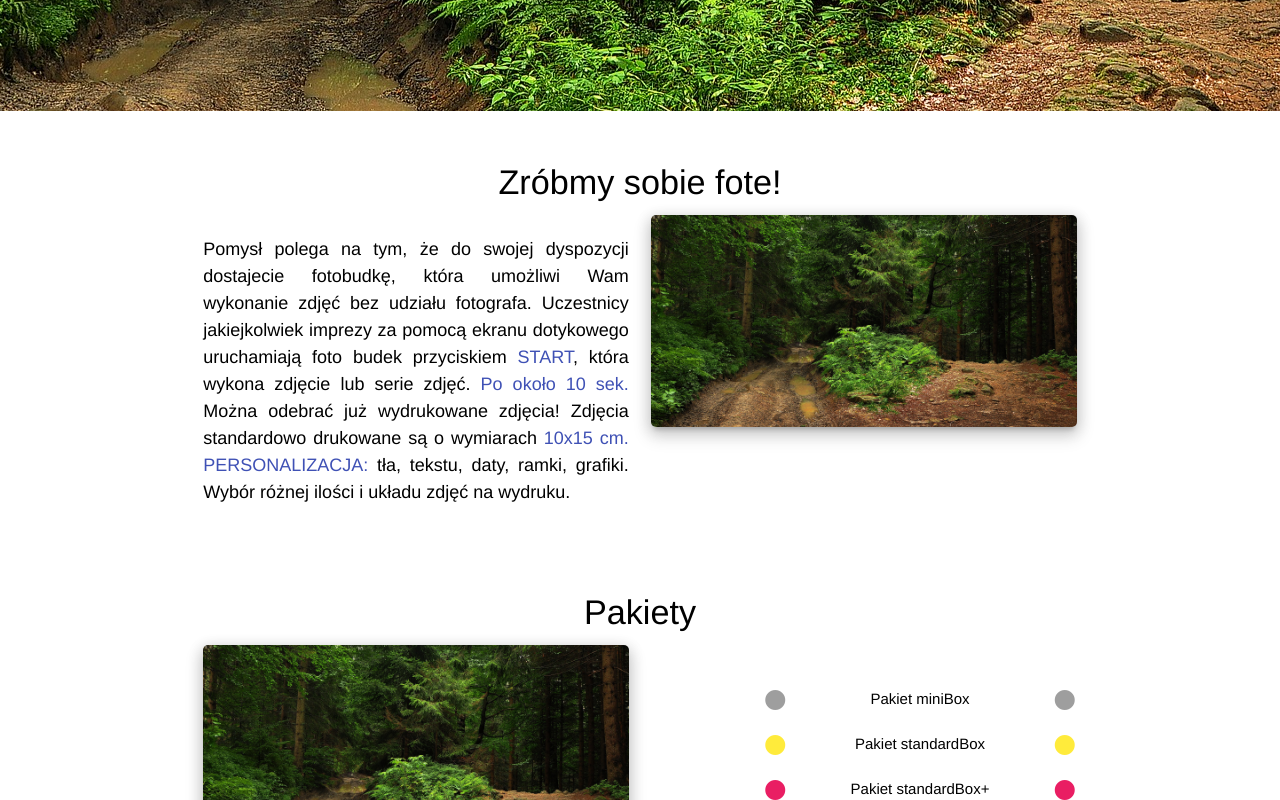
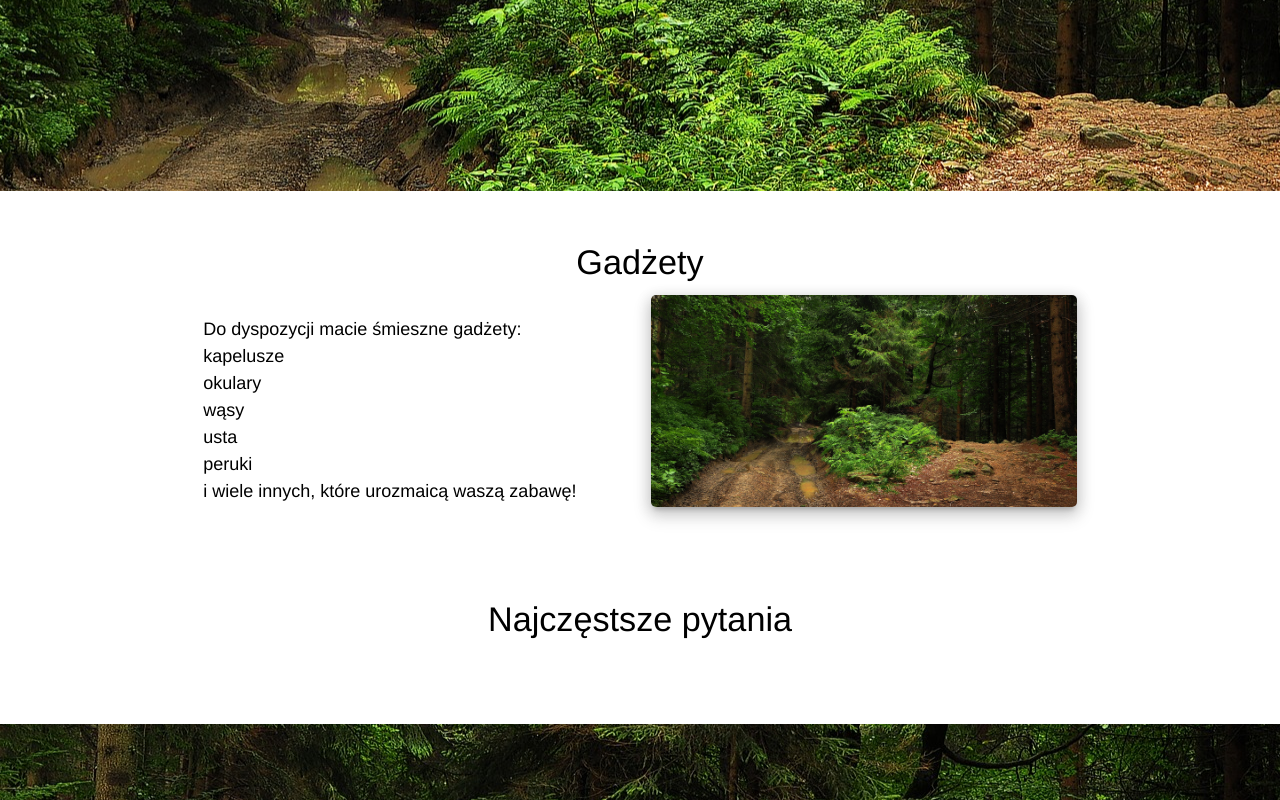
Before and after one commit to LTurza/Foto4FunBox, a Vue app: page / in a window 1280 px wide. Shown: the part 2000-2800 px from the top of the page. Built offline with nearby package versions, Linux system fonts and the light colour scheme.

Commit message:
home v1.0

```diff
--- a/src/App.vue
+++ b/src/App.vue
@@ -2,17 +2,20 @@
   <div id="app">
     <app-nav-bar/>
     <router-view/>
+    <app-footer/>
   </div>
 </template>
 
 <script>
 
 import NavBar from "./components/Shared/NavBar/NavBar";
+import Footer from "./components/Shared/Footer/Footer";
 
 export default {
   name: 'App',
   components: {
-  appNavBar: NavBar
+  appNavBar: NavBar,
+    appFooter: Footer
   }
 }
 </script>
--- a/src/components/HomePage/Elements/BgImage.vue
+++ b/src/components/HomePage/Elements/BgImage.vue
@@ -13,7 +13,7 @@
 
 <style scoped>
    .bg {
-      height: 90vh;
+      height: 100vh;
    }
    @media only screen and (max-width: 411px) {
       .bg {
--- a/src/components/HomePage/Elements/Content.vue
+++ b/src/components/HomePage/Elements/Content.vue
@@ -8,7 +8,7 @@
                      <h4  class="center">{{title}}</h4>
                   </div>
                   <div :class="'col s12 m12 l6 justify ' + textSide">
-                     <slot v-if="id === 1"></slot>
+                     <slot v-if="id !== 2"></slot>
                      <div class="row  packets"  v-if="id === 2">
                         <div class="col l9 s8 offset-s2 offset-l3" v-for="(d,index) in desc" :key="index">
                            <i :class="'material-icons left ' + d.cls">brightness_1</i>
@@ -21,7 +21,7 @@
                         </div>
                      </div>
                   </div>
-                  <div :class="'col s10 m10 l6 offset-s1 offset-m1 img' + imgSide">
+                  <div  v-if="id !== 4" :class="'col s10 m10 l6 offset-s1 offset-m1 img' + imgSide">
                      <img :src="url" class="image z-depth-3" alt="">
                   </div>
                </div>
--- a/src/components/HomePage/Home.vue
+++ b/src/components/HomePage/Home.vue
@@ -15,7 +15,7 @@
       </app-content>
       <app-paralax-bg :source="source"/>
       <app-content
-              v-for="content in contentTab"
+              v-for="content in contentTab2"
               :key="content.id"
               :title="content.title"
               :url="content.image"
@@ -24,8 +24,9 @@
               :desc="content.desc"
               :id="content.id"
       >
-         <div v-if="content.id === 1" class="font justify" v-html="content.desc"></div>
+         <div class="font justify" v-html="content.desc"></div>
       </app-content>
+      <app-paralax-bg :source="source"/>
    </div>
 </template>
 
@@ -57,16 +58,40 @@
                   id: 2,
                   title: 'Pakiety',
                   desc: [
-                     { cls: 'grey-text', desc: 'Pakiet miniBox'},
-                     { cls: 'yellow-text', desc: 'Pakiet standardBox'},
-                     { cls: 'pink-text', desc: 'Pakiet standardBox+'},
-                     { cls: 'indigo-text', desc: 'Pakiet VIPBox'}
+                     {cls: 'grey-text', desc: 'Pakiet miniBox'},
+                     {cls: 'yellow-text', desc: 'Pakiet standardBox'},
+                     {cls: 'pink-text', desc: 'Pakiet standardBox+'},
+                     {cls: 'indigo-text', desc: 'Pakiet VIPBox'}
                   ],
                   image: require('./../../assets/bg.jpg'),
                   textSide: 'right',
                   imgSide: 'left',
                }
-            ]
+            ],
+            contentTab2: [
+               {
+                  id: 3,
+                  title: 'Gadżety',
+                  desc: '<ul>' +
+                      '<li>Do dyspozycji macie śmieszne gadżety:</li>' +
+                     '<li>kapelusze</li>'+
+                     '<li>okulary</li>'+
+                     '<li>wąsy</li>'+
+                     '<li>usta</li>'+
+                     '<li>peruki</li>'+
+                     '<li>i wiele innych, które urozmaicą waszą zabawę!</li>'+
+                     '</ul>',
+                  image: require('./../../assets/bg.jpg'),
+                  textSide: 'left',
+                  imgSide: 'right'
+               },
+               {
+                  id: 4,
+                  title: 'Najczęstsze pytania',
+                  desc: '',
+                  textSide: 'center'
+               }
+            ],
          }
       },
       components: {
@@ -81,14 +106,17 @@
    .justify {
       text-align: justify;
    }
+
    .font {
       font-size: 1.2rem;
    }
+
    @media only screen and (max-width: 1024px) {
       .font {
          font-size: 1rem !important;
       }
    }
+
    @media only screen and (min-width: 1025px) {
       .font {
          margin-top: 5%;
--- /dev/null
+++ b/src/components/Shared/Footer/Elements/Links.vue
@@ -0,0 +1,28 @@
+<template>
+   <div>
+      <h6 class="col l2 offset-l2 left">Kontakt</h6>
+      <div class="col l2 offset-l8" v-for="link in links"
+           :key="link.id">
+
+         <span
+               class="left"
+         >
+         <i class="material-icons left">
+            {{link.icon}}
+         </i>
+         {{link.value}}
+      </span>
+      </div>
+   </div>
+</template>
+
+<script>
+   export default {
+      name: "Links",
+      props: ['links']
+   }
+</script>
+
+<style scoped>
+
+</style>
--- /dev/null
+++ b/src/components/Shared/Footer/Footer.vue
@@ -0,0 +1,41 @@
+<template>
+   <footer class="page-footer indigo">
+      <div class="row">
+         <div class="col l6">
+            <h5>Foto4FunBox</h5>
+         </div>
+
+         <app-links :links="links"/>
+      </div>
+      <div class="footer-copyright">
+         <div class="container">
+            © 2020 Łukasz Turza
+         </div>
+      </div>
+   </footer>
+</template>
+
+<script>
+   import Links from "./Elements/Links";
+
+   export default {
+      name: "Footer",
+      components: {
+         appLinks: Links
+      },
+      data () {
+         return {
+            links: [
+               {id: 'email', icon: 'email', value: 'info@foto4funbox.pl'},
+               {id: 'phone1', icon: 'call', value: '503783232'},
+               {id: 'phone2', icon: 'call', value: '513989608'},
+            ]
+         }
+      }
+
+   }
+</script>
+
+<style scoped>
+
+</style>
```
